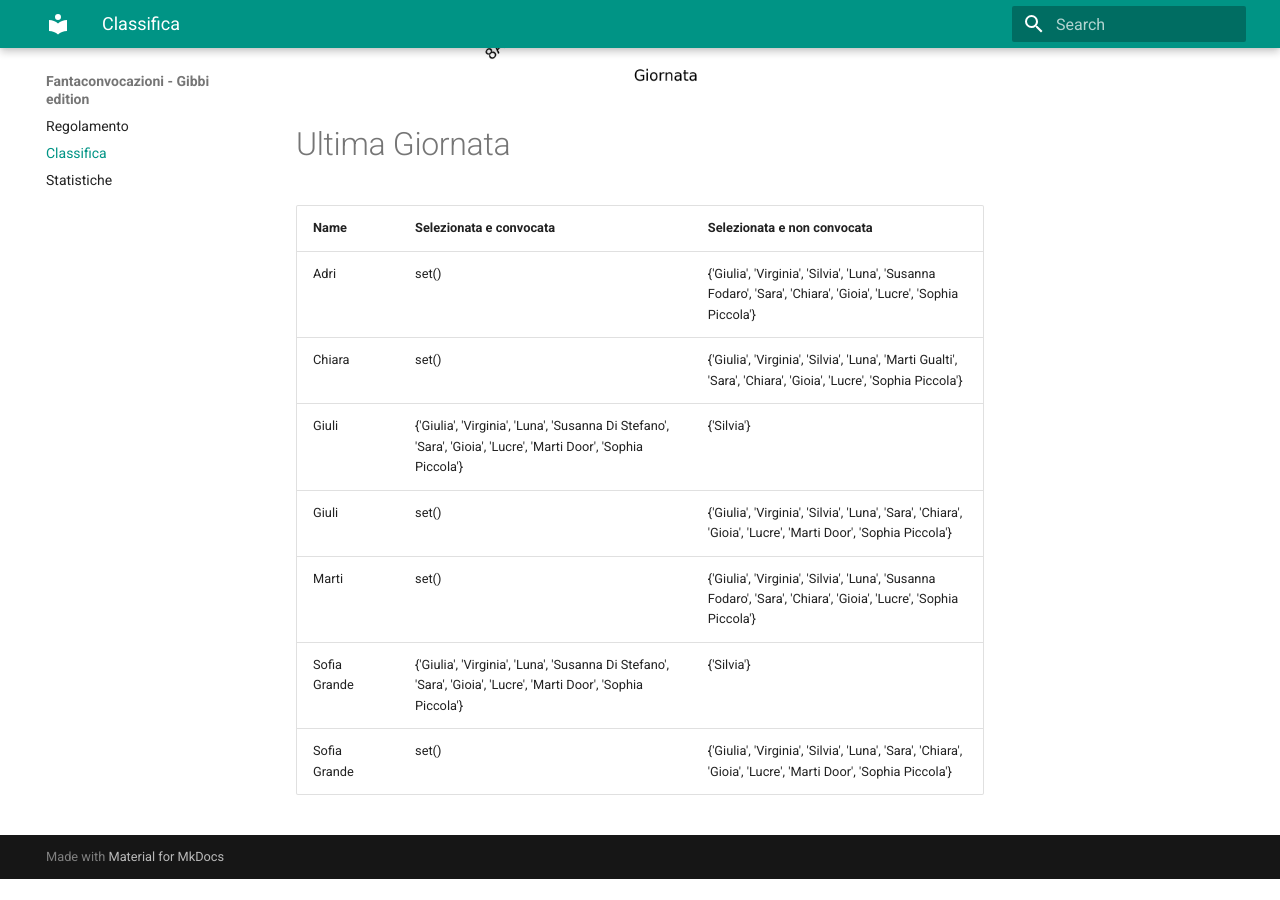
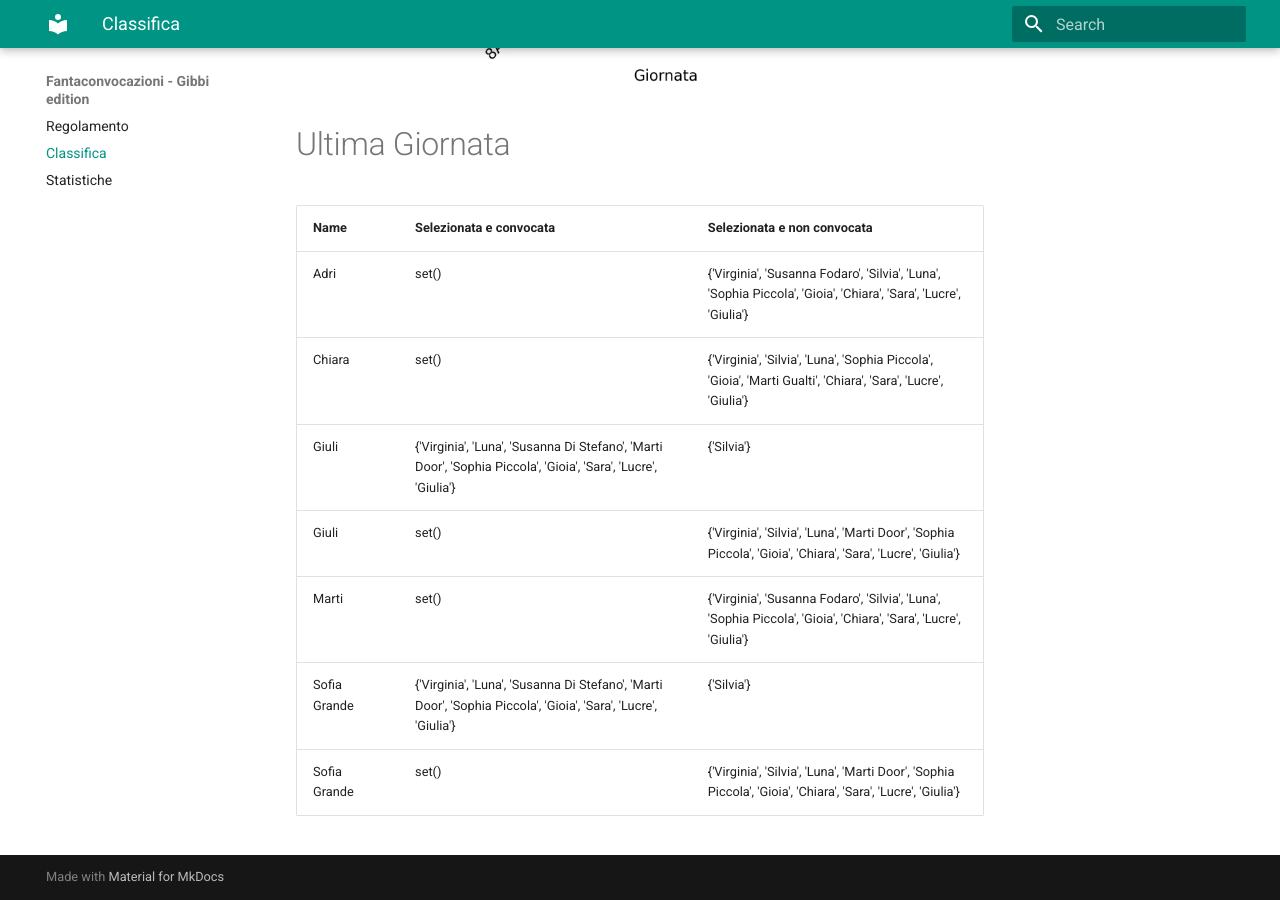
Before and after one commit to martinig94/fantagibbi, an MkDocs documentation site: the page built from docs/Classifica.md, in a window 1280 px wide and 900 px high, scrolled down 1024 px. Built offline with MkDocs 1.6.1 and Material for MkDocs 9.7.7, drawn with Linux system fonts in a browser that asks for light colours; before the commit the page ends 1903 px from its top, so only the background shows below that.

Commit message:
Auto-update from main.py

```diff
--- a/docs/Classifica.md
+++ b/docs/Classifica.md
@@ -18,11 +18,11 @@
 <!-- START_TABLE CORRECT -->
 | Name         | Selezionata e convocata                                                                                        | Selezionata e non convocata                                                                                      |
 |:-------------|:---------------------------------------------------------------------------------------------------------------|:-----------------------------------------------------------------------------------------------------------------|
-| Adri         | set()                                                                                                          | {'Giulia', 'Virginia', 'Silvia', 'Luna', 'Susanna Fodaro', 'Sara', 'Chiara', 'Gioia', 'Lucre', 'Sophia Piccola'} |
-| Chiara       | set()                                                                                                          | {'Giulia', 'Virginia', 'Silvia', 'Luna', 'Marti Gualti', 'Sara', 'Chiara', 'Gioia', 'Lucre', 'Sophia Piccola'}   |
-| Giuli        | {'Giulia', 'Virginia', 'Luna', 'Susanna Di Stefano', 'Sara', 'Gioia', 'Lucre', 'Marti Door', 'Sophia Piccola'} | {'Silvia'}                                                                                                       |
-| Giuli        | set()                                                                                                          | {'Giulia', 'Virginia', 'Silvia', 'Luna', 'Sara', 'Chiara', 'Gioia', 'Lucre', 'Marti Door', 'Sophia Piccola'}     |
-| Marti        | set()                                                                                                          | {'Giulia', 'Virginia', 'Silvia', 'Luna', 'Susanna Fodaro', 'Sara', 'Chiara', 'Gioia', 'Lucre', 'Sophia Piccola'} |
-| Sofia Grande | {'Giulia', 'Virginia', 'Luna', 'Susanna Di Stefano', 'Sara', 'Gioia', 'Lucre', 'Marti Door', 'Sophia Piccola'} | {'Silvia'}                                                                                                       |
-| Sofia Grande | set()                                                                                                          | {'Giulia', 'Virginia', 'Silvia', 'Luna', 'Sara', 'Chiara', 'Gioia', 'Lucre', 'Marti Door', 'Sophia Piccola'}     |
+| Adri         | set()                                                                                                          | {'Virginia', 'Susanna Fodaro', 'Silvia', 'Luna', 'Sophia Piccola', 'Gioia', 'Chiara', 'Sara', 'Lucre', 'Giulia'} |
+| Chiara       | set()                                                                                                          | {'Virginia', 'Silvia', 'Luna', 'Sophia Piccola', 'Gioia', 'Marti Gualti', 'Chiara', 'Sara', 'Lucre', 'Giulia'}   |
+| Giuli        | {'Virginia', 'Luna', 'Susanna Di Stefano', 'Marti Door', 'Sophia Piccola', 'Gioia', 'Sara', 'Lucre', 'Giulia'} | {'Silvia'}                                                                                                       |
+| Giuli        | set()                                                                                                          | {'Virginia', 'Silvia', 'Luna', 'Marti Door', 'Sophia Piccola', 'Gioia', 'Chiara', 'Sara', 'Lucre', 'Giulia'}     |
+| Marti        | set()                                                                                                          | {'Virginia', 'Susanna Fodaro', 'Silvia', 'Luna', 'Sophia Piccola', 'Gioia', 'Chiara', 'Sara', 'Lucre', 'Giulia'} |
+| Sofia Grande | {'Virginia', 'Luna', 'Susanna Di Stefano', 'Marti Door', 'Sophia Piccola', 'Gioia', 'Sara', 'Lucre', 'Giulia'} | {'Silvia'}                                                                                                       |
+| Sofia Grande | set()                                                                                                          | {'Virginia', 'Silvia', 'Luna', 'Marti Door', 'Sophia Piccola', 'Gioia', 'Chiara', 'Sara', 'Lucre', 'Giulia'}     |
 <!-- END_TABLE CORRECT -->
```
